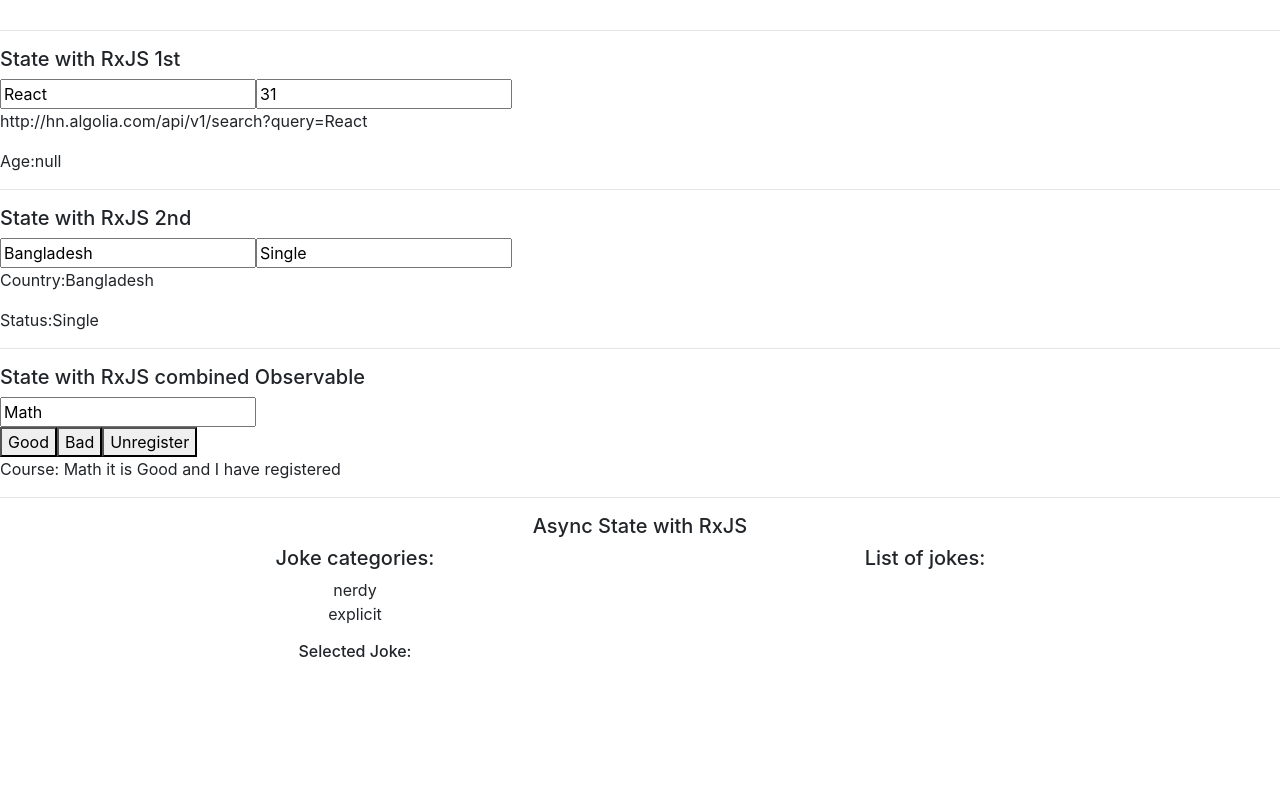
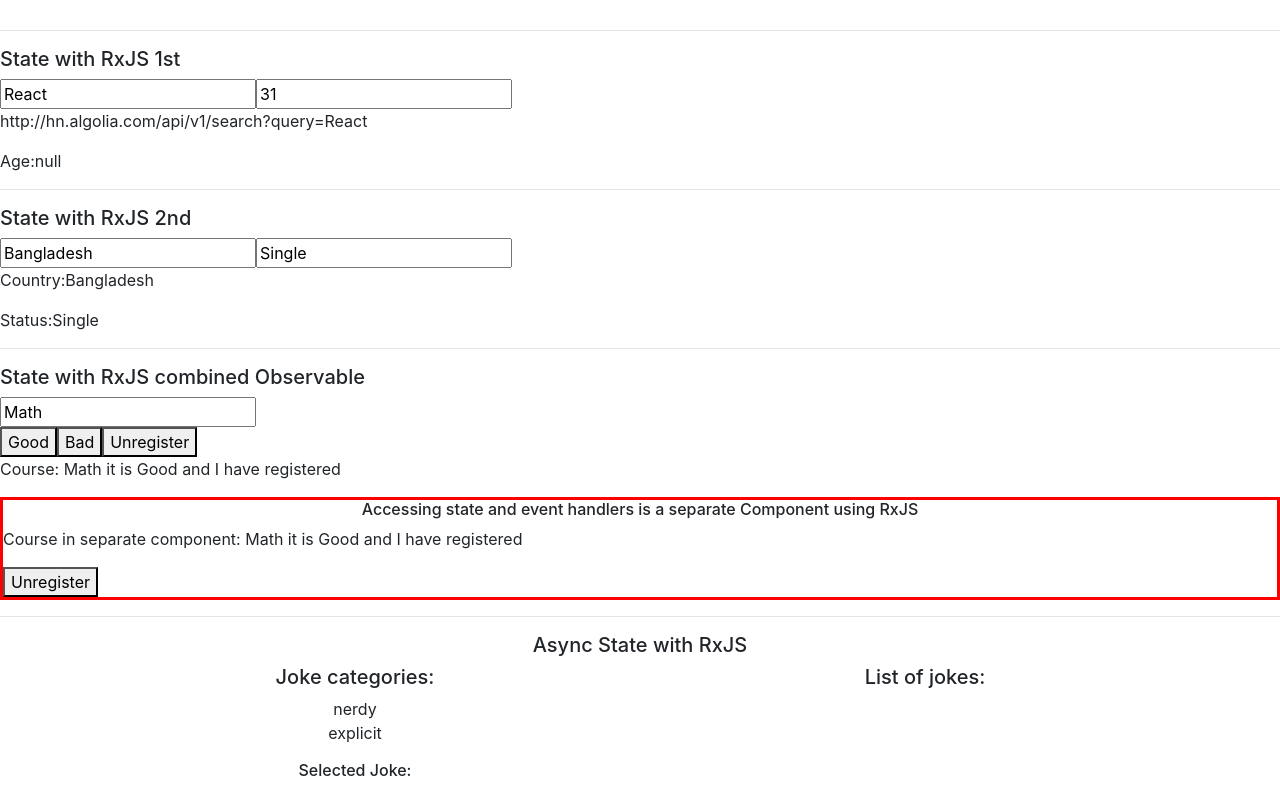
Before and after one commit to AmanAzim/RxJs, a React (Create React App) app: page / in a window 1280 px wide. Shown: the part 1115-1911 px from the top of the page. Before the commit the page ends 1792 px from the top, so only its background shows below. Built offline with nearby package versions, Linux system fonts and the light colour scheme.

Commit message:
"Accessing/Controlling central state from different component"

```diff
--- a/src/App.js
+++ b/src/App.js
@@ -7,7 +7,7 @@ import SearchGitHub from './components/gitHubSearch/searchGithub'
 
 import AppRxjs1 from './components/rxjsManageState/appRxjs1'
 import AppRxjs2 from './components/rxjsManageState/appRxjs2'
-import AppRxjs3 from './components/rxjsManageState/appRxjs3'
+import AppRxjs3 from './components/rxjsManageState/centralStateWithRxjs/appRxjs3'
 import AppRxjs4 from './components/rxjsManageState/appRxjs4'
 
 import {ajax} from 'rxjs/ajax'
--- /dev/null
+++ b/src/components/rxjsManageState/centralStateWithRxjs/accessNcontrolStateOfAppRxJx3.js
@@ -0,0 +1,31 @@
+import React, {Component} from 'react';
+
+//We are importing the Observables and the event Handlers from another component so that we can access and control the state in this Component
+import {course$, status$, registration$, onChangeSubjectExpo, onClickStatusExpo, onRegistrationExpo} from './appRxjs3'
+import {combineLatest} from "rxjs";
+
+
+class AccessNcontrolStateOfAppRxJx3 extends Component {
+
+    state={
+        course:'',
+        status:'',
+        registration:''
+    };
+
+    componentDidMount() {
+        this.subscription=combineLatest(course$, status$, registration$, (course, status, registration)=>({course:course, status:status, registration:registration}))
+            .subscribe((value)=>this.setState({...value}), (e)=>console.log(e));
+    }
+
+    render() {
+        return (
+            <div>
+                <p>{`Course in separate component: ${this.state.course} it is ${this.state.status} and I have ${this.state.registration? 'registered':'unregistered'}`}</p>
+                <button onClick={()=>onRegistrationExpo(!this.state.registration)}>{this.state.registration? 'Unregister':'Register'}</button>
+            </div>
+        );
+    }
+}
+
+export default AccessNcontrolStateOfAppRxJx3;
--- a/src/components/rxjsManageState/appRxjs3.js
+++ b/src/components/rxjsManageState/centralStateWithRxjs/appRxjs3.js
@@ -1,6 +1,9 @@
-import React from 'react';
+import React,{useEffect} from 'react';
 import withcombinedObservableStream3 from './withcombinedObservableStream3';
 import {BehaviorSubject, combineLatest} from 'rxjs'
+import AccessNcontrolStateOfAppRxJx3 from './accessNcontrolStateOfAppRxJx3'
+
+
 
 
 const btnValues={
@@ -8,7 +11,25 @@ const btnValues={
         bad:'Bad'
 };
 
+
+//In order to use these handlers in other components
+export let onChangeSubjectExpo='';
+export let onClickStatusExpo='';
+export let onRegistrationExpo='';
+
+
+
 const AppRxjs3 = ({course, status, registration, onChangeSubject, onClickStatus, onRegistration}) => {
+
+
+    useEffect(()=>{
+       //to send them into other components as well
+        onChangeSubjectExpo=onChangeSubject;
+        onClickStatusExpo=onClickStatus;
+        onRegistrationExpo=onRegistration;
+    },[]);
+
+
 
     return (
         <div>
@@ -21,13 +42,23 @@ const AppRxjs3 = ({course, status, registration, onChangeSubject, onClickStatus,
                 <button onClick={()=>onRegistration(!registration)}>{registration? 'Unregister':'Register'}</button>
             </div>
             <p>{`Course: ${course} it is ${status} and I have ${registration? 'registered':'unregistered'}`}</p>
+
+            <div style={{border: '3px solid red'}}>
+                <h6 className="text-center">Accessing state and event handlers is a separate Component using RxJS</h6>
+                <AccessNcontrolStateOfAppRxJx3/>
+            </div>
         </div>
     );
 };
 
-const course$=new BehaviorSubject('Math');//we are setting the initial values as Objects as we will combine the resilts of the observables later inside the callback of "combineLatest()" anyway
-const status$=new BehaviorSubject(btnValues.good);
-const registration$=new BehaviorSubject(true);
+
+
+
+//In order to use the emitted values from these Observables in other Components
+export const course$=new BehaviorSubject('Math');//we are setting the initial values as Objects as we will combine the resilts of the observables later inside the callback of "combineLatest()" anyway
+export const status$=new BehaviorSubject(btnValues.good);
+export const registration$=new BehaviorSubject(true);
+
 
 
 export default withcombinedObservableStream3(     //combineLatest combines the latest values from multiple observables
```
Also changed, not shown: src/components/rxjsManageState/centralStateWithRxjs/withcombinedObservableStream3.js (renamed from src/components/rxjsManageState/withcombinedObservableStream3.js).
